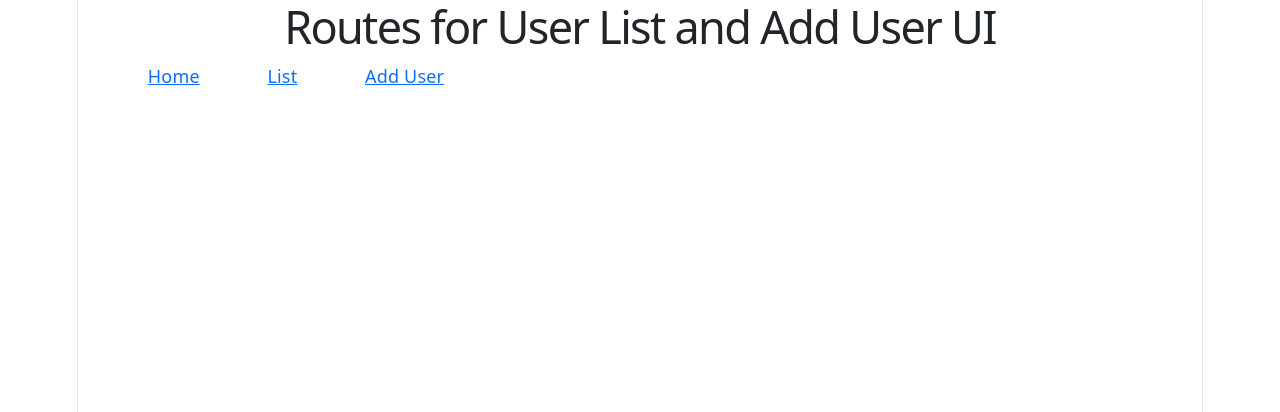
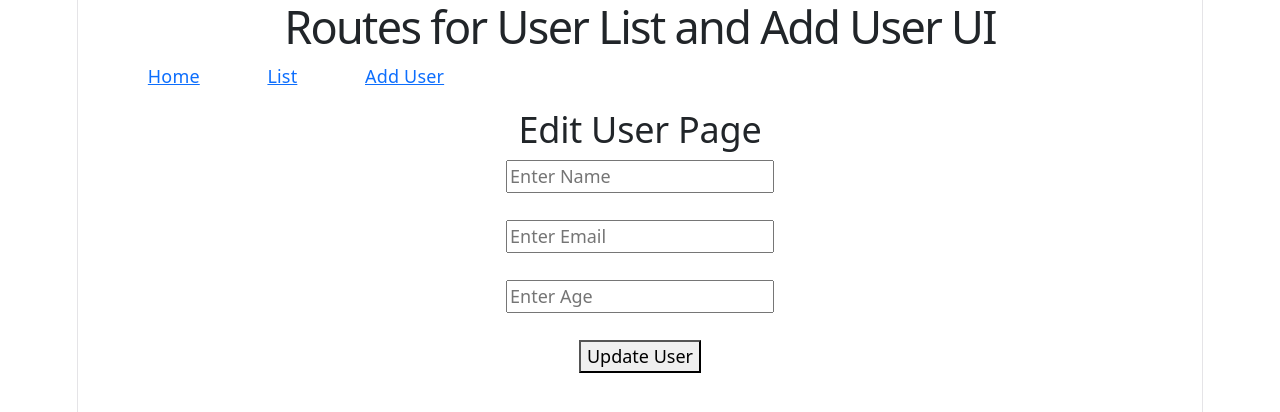
Before and after one commit to vivek2991/react-demo, a React (Vite) app: page /edit/1 in a window 1280 px wide. Shown: the top 412 px of the page. Built offline with nearby package versions, Linux system fonts and the light colour scheme; no server answers.

Commit message:
Edit - Redirect to edit and auto populate with data then update the record and save into db

```diff
--- a/src/App-52.jsx
+++ b/src/App-52.jsx
@@ -2,6 +2,7 @@ import { NavLink, Route, Routes } from "react-router";
 import UserAdd52 from "./UserAdd-52";
 import UserList52 from "./UserList-52";
 import { Navbar } from "react-bootstrap";
+import UserEdit52 from "./UserEdit-52";
 
 function App52(){
     return(
@@ -23,6 +24,7 @@ function App52(){
             <Routes>
                 <Route path="/list" element={<UserList52 />} />
                 <Route path="/add" element={<UserAdd52 />} />
+                <Route path="/edit/:id" element={<UserEdit52 />} />
             </Routes>
         </div>
     )
--- /dev/null
+++ b/src/UserEdit-52.jsx
@@ -0,0 +1,51 @@
+import { useEffect, useState } from "react";
+import { useNavigate, useParams } from "react-router";
+
+function UserEdit52() {
+
+    const { id } = useParams();
+    const [name, setName] = useState("");
+    const [email, setEmail] = useState("");
+    const [age, setAge] = useState("");
+    const navigate = useNavigate();
+
+    useEffect(() => {
+        getUserData();
+    }, []);
+
+    const url = "http://localhost:3000/users/"+id;
+
+    const getUserData = async () => {
+        let response = await fetch(url);
+        response = await response.json();
+        setName(response.name);
+        setEmail(response.email);
+        setAge(response.age);
+    }
+
+    const updateUserData = async () => {
+        let response = await fetch(url, {
+            method: "put",
+            body: JSON.stringify({ name, email, age })
+        });
+        response = await response.json();
+        if (response) {
+            alert("User Updated Successfully");
+            navigate("/list");
+        }
+    }
+
+    return (
+    <div>
+        <h2>Edit User Page</h2>
+        <input type="text" value={name} onChange={(event)=>setName(event.target.value)} placeholder="Enter Name"/>
+            <br /><br />
+            <input type="text" value={email} onChange={(event)=>setEmail(event.target.value)} placeholder="Enter Email"/>
+            <br /><br />
+            <input type="text" value={age} onChange={(event)=>setAge(event.target.value)} placeholder="Enter Age"/>
+            <br /><br />
+            <button onClick={updateUserData}>Update User</button>
+    </div>
+)}
+
+export default UserEdit52;
--- a/src/UserList-52.jsx
+++ b/src/UserList-52.jsx
@@ -1,11 +1,13 @@
 import { useEffect, useState } from "react";
 import './App-52.css'
+import { useNavigate } from "react-router";
 
 function UserList52() {
 
     const url = "http://localhost:3000/users";
     const [userData, setUserData] = useState([]);
     const [loading, setLoading] = useState(false);
+    const navigate = useNavigate();
 
     useEffect(() => {
         setLoading(true);
@@ -29,7 +31,10 @@ function UserList52() {
             alert("User Deleted Successfully");
             getUserData();
         }
+    }
 
+    const editUser = (id) => {
+        navigate("/edit/"+id);
     }
 
     return (
@@ -48,6 +53,7 @@ function UserList52() {
                             <li>{user.email}</li>
                             <li>{user.age}</li>
                             <li>
+                                <button onClick={() => editUser(user.id)}>Edit</button>
                                 <button onClick={() => deleteUser(user.id)}>Delete</button>
                             </li>
                         </ul>
```
